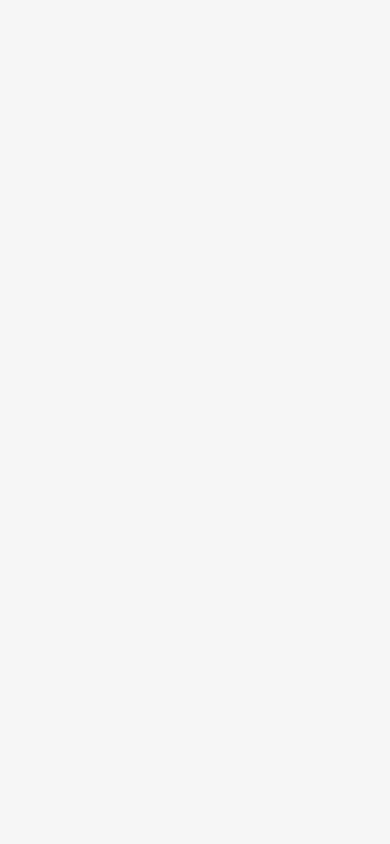
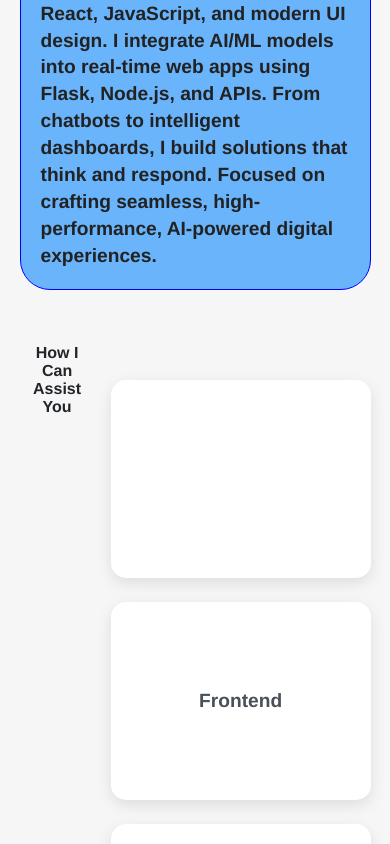
Before and after one commit to SandeepKumar-05/portfolioSandeep, a React (Vite) app: page / in a window 390 px wide. Shown: the part 1112-1956 px from the top of the page. Before the commit the page ends 989 px from the top, so only its background shows below. Built offline with nearby package versions, Linux system fonts and the light colour scheme.

Commit message:
About Section added

```diff
--- a/src/HomePage/Home.jsx
+++ b/src/HomePage/Home.jsx
@@ -1,10 +1,12 @@
 import React from 'react'
 import Hero from '../components/Hero'
+import AboutSection from '../components/AboutSection'
 
 function Home() {
   return (
     <div>
       <Hero/>
+      <AboutSection/>
     </div>
   )
 }
--- /dev/null
+++ b/src/components/AboutSection.jsx
@@ -0,0 +1,33 @@
+import React from 'react'
+import '../styles/AboutSection.css'
+function AboutSection() {
+  return (
+    <section className="aboutSection">
+        <div className="aboutContent">
+            <div className="aboutSubCont">
+                <p>I’m a Frontend Developer with a passion for creating smart, user-friendly web interfaces.
+                Skilled in React, JavaScript, and modern UI design.
+                I integrate AI/ML models into real-time web apps using Flask, Node.js, and APIs.
+                From chatbots to intelligent dashboards, I build solutions that think and respond.
+                Focused on crafting seamless, high-performance, AI-powered digital experiences.</p>
+            </div>
+        </div>
+        <div className="aboutSkills">
+            <div className="skillHeading">
+                <h1>How I Can <br /> Assist You</h1>
+            </div>
+            <div className="skillContents">
+                <div className="skill1">
+
+                </div>
+                <div className="skill2">Frontend</div>
+                <div className="skill3">Ai Ml Developer</div>
+                <div className="skill14">Data Analayis</div>
+            </div>
+
+        </div>
+    </section>
+  )
+}
+
+export default AboutSection
--- /dev/null
+++ b/src/styles/AboutSection.css
@@ -0,0 +1,132 @@
+/* About Section - Base Styles */
+.aboutSection {
+  padding: 6rem 5%;
+  display: grid;
+  grid-template-columns: 1fr;
+  gap: 4rem;
+  background-color: var(--mainBg);
+  font-family: var(--fontStack);
+}
+
+.aboutContent {
+  max-width: 1400px;
+  margin: 0 auto;
+  border: 1px solid blue;
+  background: rgba(0, 132, 255, 0.573);
+  border-radius: 30px;
+  padding: 20px;
+}
+
+.aboutSubCont p {
+  font-size: clamp(1.2rem, 3vw, 2.5rem);
+  color: var(--navColor);
+  font-weight: 600;
+  text-align: center;
+  margin: 0;
+  line-height: 1.4;
+}
+
+.aboutSkills {
+  /* max-width: 1200px; */
+  margin: 0 auto;
+  display: grid;
+  grid-template-columns: 1fr;
+  gap: 1rem;
+  display: flex;
+  justify-content: space-around;
+  width: 100%;
+}
+
+.skillHeading {
+  grid-column: 1 / -1;
+  text-align: center;
+}
+
+.skillHeading h1 {
+  font-size: clamp(1rem, 3.5vw, 2rem);
+  margin-bottom: 3rem;
+  color: #212529;
+  position: relative;
+  display: inline-block;
+}
+
+
+.skillContents {
+  display: grid;
+  grid-template-columns: repeat(2, 1fr);
+  gap: 2rem;
+  position: relative;
+  top: 50px;
+  width: 80%;
+}
+
+.skill1, .skill2, .skill3, .skill14 {
+  background: white;
+  border-radius: 15px;
+  padding: 2rem;
+  box-shadow: 0 5px 15px rgba(0,0,0,0.1);
+  transition: all 0.3s ease;
+  display: flex;
+  align-items: center;
+  justify-content: center;
+  min-height: 200px;
+  font-size: clamp(1.2rem, 2vw, 1.5rem);
+  font-weight: 600;
+  color: #495057;
+  text-align: center;
+}
+
+.skill1,.skill2,.skill3,.skill4 {
+  background: var(--navBg);
+}
+
+
+.skill1:hover, .skill2:hover, .skill3:hover, .skill14:hover {
+  transform: translateY(-10px);
+  box-shadow: 0 15px 30px rgba(0,0,0,0.2);
+}
+
+/* Responsive Adjustments */
+@media (max-width: 992px) {
+  .aboutSection {
+    padding: 4rem 5%;
+    gap: 3rem;
+  }
+
+  .aboutSubCont p {
+    text-align: left;
+  }
+}
+
+@media (max-width: 768px) {
+  .aboutSection {
+    padding: 3rem 5%;
+    gap: 2.5rem;
+  }
+
+  .skillContents {
+    grid-template-columns: 1fr;
+    gap: 1.5rem;
+  }
+
+  .skill1, .skill2, .skill3, .skill14 {
+    min-height: 150px;
+    padding: 1.5rem;
+  }
+}
+
+@media (max-width: 480px) {
+  .aboutSection {
+    padding: 2rem 5%;
+  }
+
+  .skillHeading h1 {
+    margin-bottom: 2rem;
+  }
+
+  .skillHeading h1::after {
+    width: 60px;
+    height: 3px;
+    bottom: -10px;
+  }
+}
```
